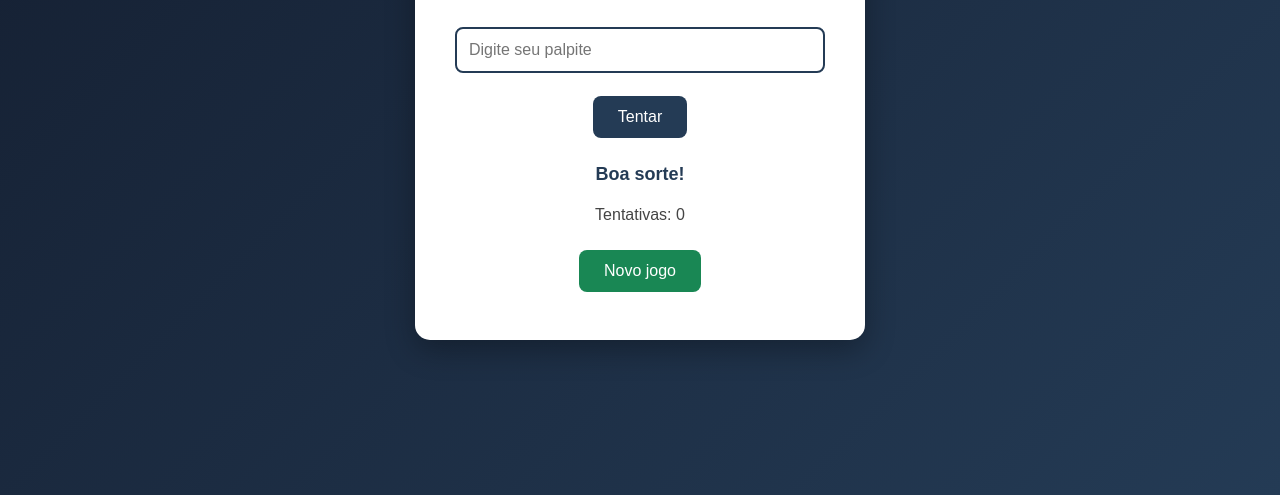
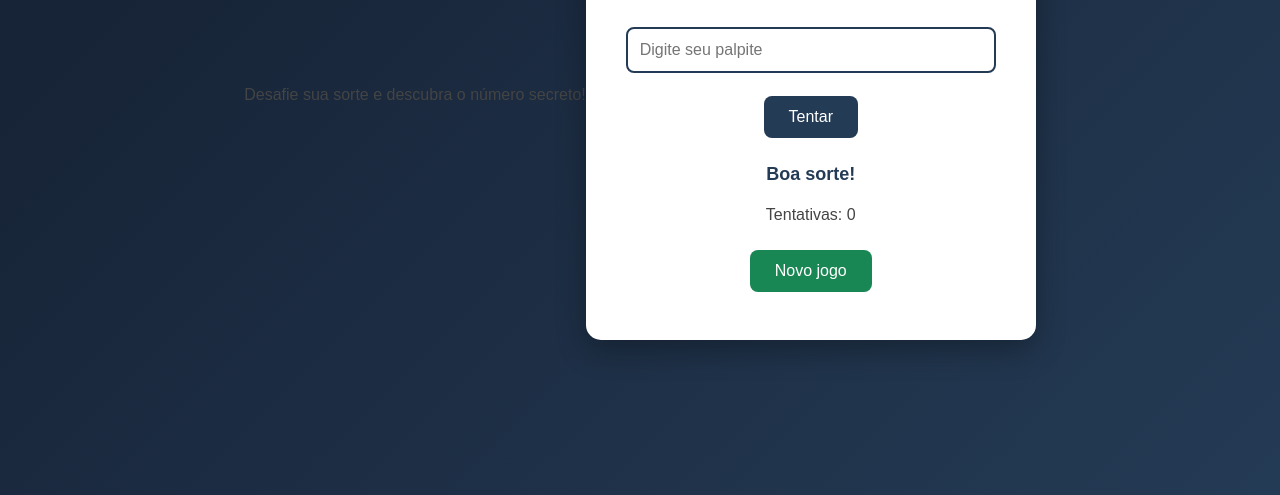
Before and after one commit to vini29268-ship-it/Jogo-de-adivinha-o-, a plain HTML site: page index.html in a window 1280 px wide. Shown: the part 305-800 px from the top of the page. Drawn offline with Linux system fonts and the light colour scheme; files whose address does not match are found by name.

Commit message:
Update index.html

```diff
--- a/index.html
+++ b/index.html
@@ -6,7 +6,7 @@
     <meta name="viewport" content="width=device-width, initial-scale=1.0">
 
     <title>Jogo de Adivinhação</title>
-
+<p>Desafie sua sorte e descubra o número secreto!</p>
     <link rel="stylesheet" href="css/style.css">
 </head>
 
```
